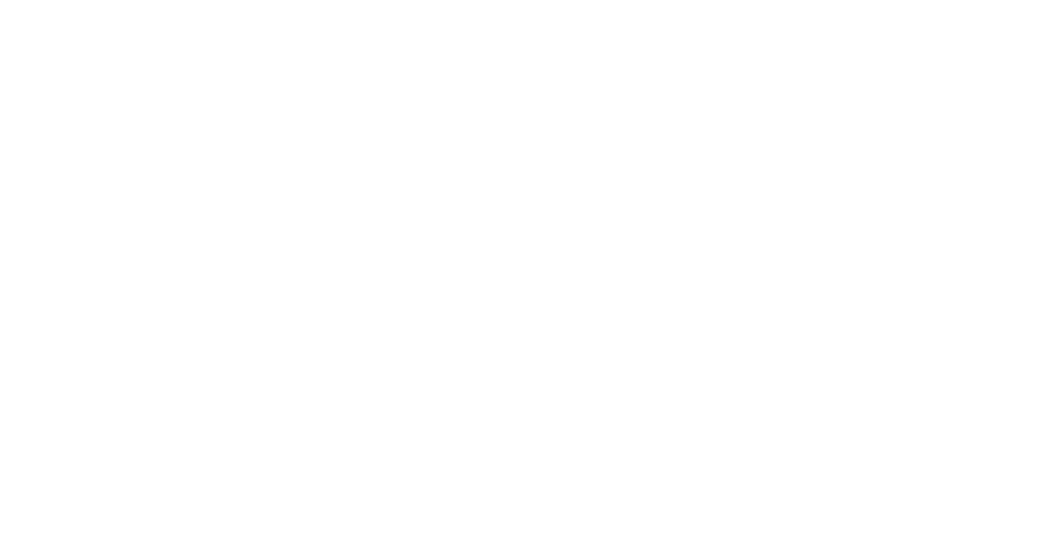
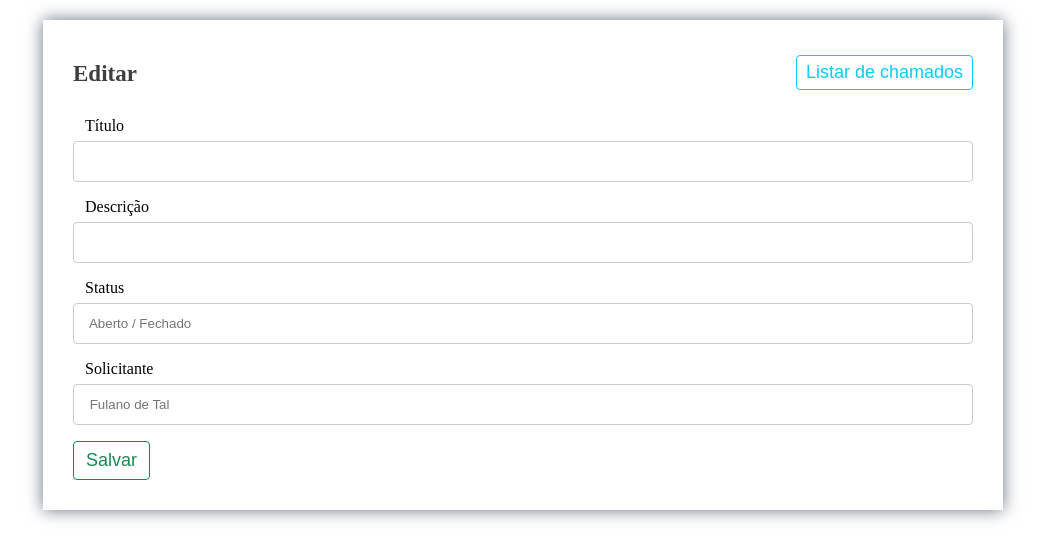
Before and after one commit to jadiaelmonteiro/desafioVerdanaTech, a React (Create React App) app in the folder front/: page /editar/1 in a window 1280 px wide. Before the commit this address had no page. Shown: the top 560 px of the page, without its empty margins (117-1162 px from the left). Built offline with nearby package versions, Linux system fonts and the light colour scheme; no server answers.

Commit message:
front - rota, styles e editar page

```diff
--- a/front/src/App.js
+++ b/front/src/App.js
@@ -3,6 +3,7 @@
 
 import { Home } from './pages/Home';
 import { Cadastrar } from './pages/Cadastrar';
+import { Editar } from './pages/Editar';
 
 function App() {
   return (
@@ -11,6 +12,7 @@
         <Routes>
           <Route path="/" element={<Home />} />
           <Route path="/cadastrar" element={<Cadastrar />} />
+          <Route path="/editar/:id" element={<Editar />} />
         </Routes>
       </Router>
     </div>
--- a/front/src/pages/Cadastrar/index.js
+++ b/front/src/pages/Cadastrar/index.js
@@ -68,21 +68,22 @@
 
         {status.type === 'erro' ? <AlertDanger>{status.mensagem}</AlertDanger> : ""}
         {status.type === 'success' ? <AlertSuccess>{status.mensagem}</AlertSuccess> : ""}
+
         <Form onSubmit={cadChamado}>
           <Label>Título </Label>
-          <Input type="text" name="titulo" placeholder=" " onChange={valueInput} /><br /><br />
+          <Input type="text" name="titulo" placeholder=" " onChange={valueInput}/>
 
           <Label>Descrição </Label>
-          <Input type="text" name="descricao" placeholder=" " onChange={valueInput} /><br /><br />
+          <Input type="text" name="descricao" placeholder=" " onChange={valueInput}/>
 
           <Label>Status </Label>
-          <Input type="text" name="situacao" placeholder=" Aberto / Fechado " onChange={valueInput} /><br /><br />
+          <Input type="text" name="situacao" placeholder=" Aberto / Fechado " onChange={valueInput}/>
 
           <Label>Data de Abertura </Label>
-          <Input type="text" placeholder=" 28/05/2022 12:00 " onChange={valueInput} /><br /><br />
+          <Input type="text" placeholder=" 28/05/2022 12:00 " onChange={valueInput}/>
 
           <Label>Solicitante </Label>
-          <Input type="text" name="solicitante" placeholder=" Fulano de Tal " onChange={valueInput} /><br /><br />
+          <Input type="text" name="solicitante" placeholder=" Fulano de Tal " onChange={valueInput}/>
 
           <ButtonSuccess type='submit'>Salvar</ButtonSuccess>
         </Form>
--- /dev/null
+++ b/front/src/pages/Editar/index.js
@@ -0,0 +1,103 @@
+import React, { useEffect, useState } from 'react';
+import { Link, useParams } from 'react-router-dom';
+import {
+  Container, Titulo, AlertSuccess, AlertDanger, ConteudoForm, Form,
+  Label, Input, ButtonSuccess, ConteudoTitulo, BotaoAcao, ButtonInfo
+} from './styles';
+
+export const Editar = () => {
+
+  //const [id] = useState(props.match.params.id);
+  const { id } = useParams();
+  const [titulo, setTitulo] = useState('');
+  const [descricao, setDescricao] = useState('');
+  const [solicitante, setSolicitante] = useState('');
+  const [situacao, setSituacao] = useState('');
+
+  const [status, setStatus] = useState({
+    type: '',
+    mensagem: ''
+  })
+
+  const editChamdo = async e => {
+    e.preventDefault();
+
+    await fetch("http://localhost/desafio-verdanatech/editar.php", {
+      method: 'POST',
+      headers: {
+        'Content-Type': 'application/json'
+      },
+      body: JSON.stringify({ titulo, descricao, situacao, solicitante, id })
+    }).then((response) => response.json())
+      .then((responseJson) => {
+        console.log(responseJson);
+        if (responseJson.erro) {
+          setStatus({
+            type: 'error',
+            mensagem: responseJson.mensagem
+          });
+        } else {
+          setStatus({
+            type: 'success',
+            mensagem: responseJson.mensagem
+          });
+        }
+      }).catch(() => {
+        setStatus({
+          type: 'error',
+          mensagem: "Chamado não editado, tente mais tarde!"
+        });
+      });
+  }
+
+  useEffect(() => {
+    const getChamado = async () => {
+      await fetch("http://localhost/desafio-verdanatech/visualizar.php?id=" + id)
+        .then((response) => response.json())
+        .then((responseJson) => {
+          console.log(responseJson);
+          setTitulo(responseJson.chamado.titulo);
+          setDescricao(responseJson.chamado.descricao);
+          setSituacao(responseJson.chamado.situacao);
+          setSolicitante(responseJson.chamado.solicitante);
+        })
+    }
+    getChamado();
+  }, [id]);
+
+  return (
+    <Container>
+      <ConteudoForm>
+        <ConteudoTitulo>
+          <Titulo>Editar</Titulo>
+          <BotaoAcao>
+            <Link to="/">
+              <ButtonInfo>Listar de chamados</ButtonInfo>
+            </Link>
+          </BotaoAcao>
+        </ConteudoTitulo>
+
+        {status.type === 'erro' ? <AlertDanger>{status.mensagem}</AlertDanger> : ""}
+        {status.type === 'success' ? <AlertSuccess>{status.mensagem}</AlertSuccess> : ""}
+
+        <Form onSubmit={editChamdo}>
+          <Label>Título </Label>
+          <Input type="text" name="titulo" placeholder=" " value={titulo} onChange={e => setTitulo(e.target.value)} />
+
+          <Label>Descrição </Label>
+          <Input type="text" name="descricao" placeholder=" " value={descricao} onChange={e => setDescricao(e.target.value)} />
+
+          <Label>Status </Label>
+          <Input type="text" name="situacao" placeholder=" Aberto / Fechado " value={situacao} onChange={e => setSituacao(e.target.value)} />
+
+          <Label>Solicitante </Label>
+          <Input type="text" name="solicitante" placeholder=" Fulano de Tal " value={solicitante} onChange={e => setSolicitante(e.target.value)} />
+
+          <ButtonSuccess type='submit'>Salvar</ButtonSuccess>
+        </Form>
+
+
+      </ConteudoForm>
+    </Container>
+  )
+}
--- /dev/null
+++ b/front/src/pages/Editar/styles.js
@@ -0,0 +1,94 @@
+import styled from 'styled-components';
+
+export const Container = styled.section`
+    max-width: 960px;
+    margin: 20px auto;
+    box-shadow: 0 0 1em #6c757d;
+`;
+
+export const ConteudoTitulo = styled.section`
+    display: flex;
+    justify-content: space-between;
+`;
+
+export const BotaoAcao = styled.section`
+    margin: 25px 0px;
+`;
+
+export const ButtonInfo = styled.button`
+    background-color: #fff;
+    color: #0dcaf0;
+    padding: 6px 9px;
+    border: 1px solid #0dcaf0;
+    border-radius: 4px;
+    cursor: pointer;
+    font-size: 18px;
+    :hover{
+        background-color: #31d2f2;
+        color: #fff;
+    }
+`;
+
+export const Titulo = styled.h1`
+    color: #3e3e3e;
+    font-size: 23px;
+`;
+
+export const AlertSuccess = styled.p`
+    background-color: #d1e7dd;
+    color: #0f5132;
+    margin: 20px 0;
+    border: 1px solid #badbcc;
+    border-radius: 4px;
+    padding: 7px;
+`;
+
+export const AlertDanger = styled.p`
+    background-color: #f8d7da;
+    color: #842029;
+    margin: 20px 0;
+    border: 1px solid #f5c2c7;
+    border-radius: 4px;
+    padding: 7px;
+`;
+
+export const ConteudoForm = styled.section`
+    max-width: 960px;
+    padding: 10px 30px 30px;
+`;
+
+export const Form = styled.form`
+    margin: 0px auto;
+`;
+
+export const Label = styled.label`
+    width: 100%;
+    padding: 12px;
+    margin-top: 6px;
+    margin-bottom: 16px;
+`;
+
+export const Input = styled.input`
+    width: 100%;
+    padding: 12px;
+    border: 1px solid #ccc;
+    border-radius: 4px;
+    box-sizing: border-box;
+    margin-top: 6px;
+    margin-bottom: 16px;
+    resize: vertical;
+`;
+
+export const ButtonSuccess = styled.button`
+    background-color: #fff;
+    color: #198754;
+    padding: 8px 12px;
+    border: 1px solid #198754;
+    border-radius: 4px;
+    cursor: pointer;
+    font-size: 18px;
+    :hover{
+        background-color: #157347;
+        color: #fff;
+    }
+`;
--- a/front/src/pages/Home/index.js
+++ b/front/src/pages/Home/index.js
@@ -1,5 +1,5 @@
 import React, { useEffect, useState, useSyncExternalStore } from 'react';
-import { Container, ConteudoTitulo, BotaoAcao, ButtonSuccess, Table, Titulo } from './styles';
+import { Container, ConteudoTitulo, BotaoAcao, ButtonSuccess, ButtonEdit, Table, Titulo } from './styles';
 import { Link } from 'react-router-dom';
 
 export const Home = () => {
@@ -24,7 +24,7 @@
         <Titulo>Lista de chamados</Titulo>
         <BotaoAcao>
           <Link to="/cadastrar">
-          <ButtonSuccess>Abrir chamado</ButtonSuccess>
+            <ButtonSuccess>Abrir chamado</ButtonSuccess>
           </Link>
         </BotaoAcao>
       </ConteudoTitulo>
@@ -45,7 +45,10 @@
               <td>{chamado.descricao}</td>
               <td>{chamado.solicitante}</td>
               <td>{chamado.situacao}</td>
-              <td>Editar Apagar</td>
+              <Link to={"/editar/" + chamado.id}>
+                <ButtonEdit>Editar</ButtonEdit>
+              </Link>
+              <td>Apagar</td>
             </tr>
           ))}
         </tbody>
--- a/front/src/pages/Home/styles.js
+++ b/front/src/pages/Home/styles.js
@@ -48,3 +48,17 @@
         color: #fff;
     }
 `;
+
+export const ButtonEdit = styled.button`
+    background-color: #fff;
+    color: #ffc107;
+    padding: 8px 12px;
+    border: 1px solid #ffc107;
+    border-radius: 4px;
+    cursor: pointer;
+    font-size: 16px;
+    :hover{
+        background-color: #ffc107;
+        color: #fff;
+    }
+`;
```
